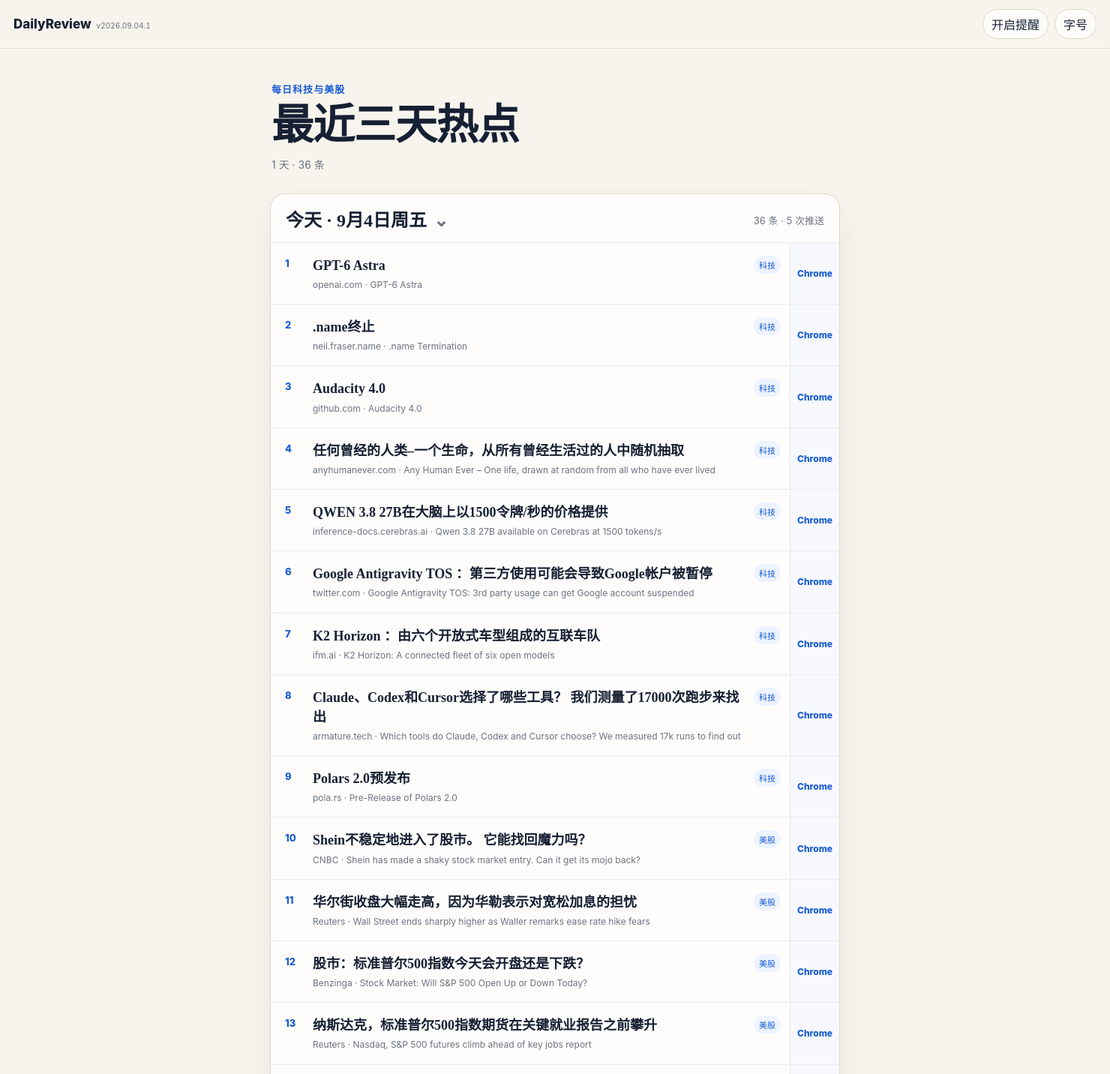
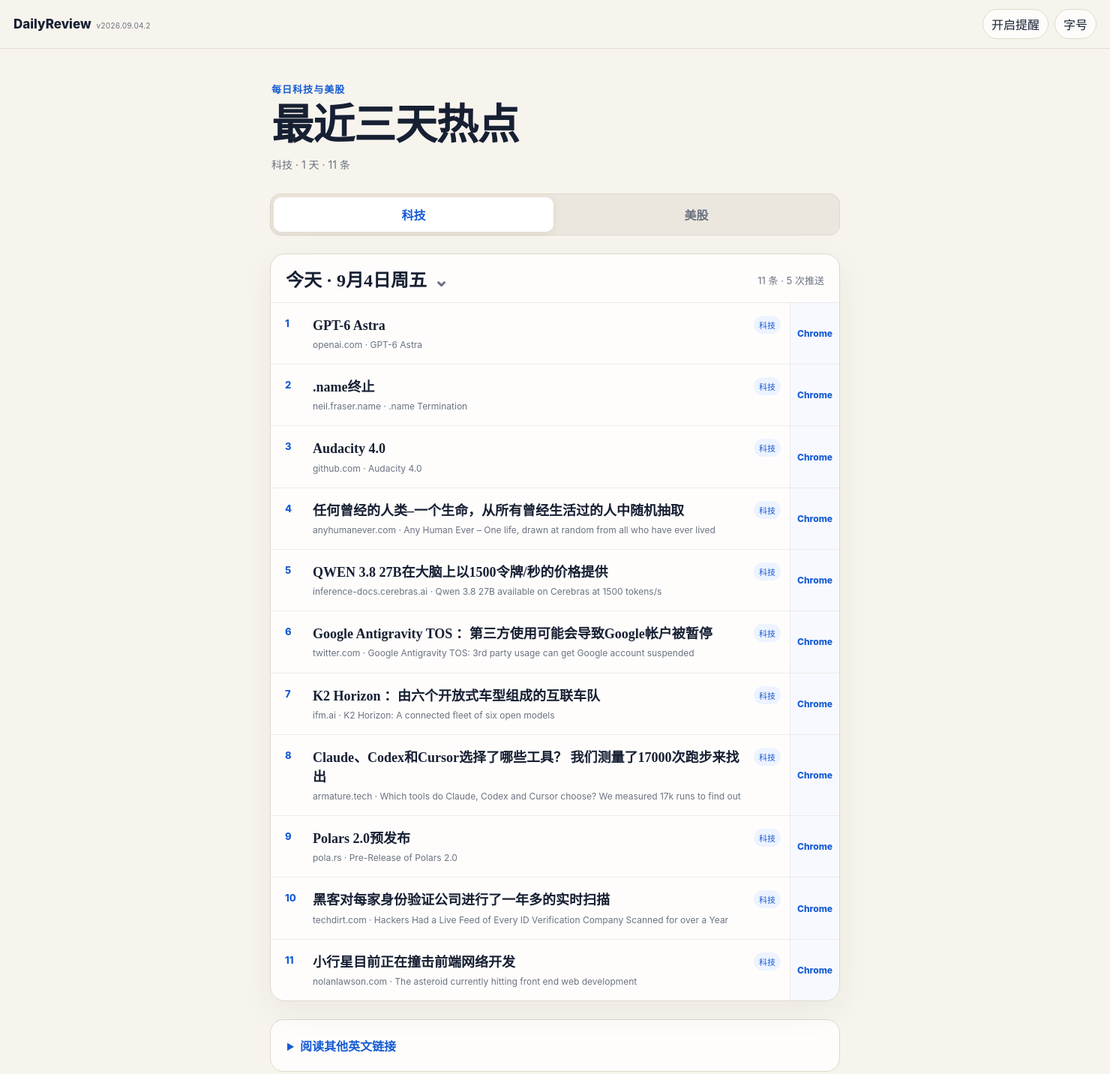
Before and after one commit to xf5464/DailyReview, an Electron app: page site/reader/index.html in a window 1480 px wide. Shown: the top 1432 px of the page at 75% size. Drawn offline with Linux system fonts and the light colour scheme.

Commit message:
feat(reader): split technology and market into tabs

```diff
--- a/site/reader/index.html
+++ b/site/reader/index.html
@@ -10,12 +10,12 @@
     <link rel="icon" href="../icon.svg" type="image/svg+xml" />
     <link rel="apple-touch-icon" href="../og.png" />
     <link rel="manifest" href="manifest.webmanifest" />
-    <link rel="stylesheet" href="reader.css?v=2026.09.04.1" />
-    <script src="reader.js?v=2026.09.04.1" defer></script>
+    <link rel="stylesheet" href="reader.css?v=2026.09.04.2" />
+    <script src="reader.js?v=2026.09.04.2" defer></script>
   </head>
   <body>
     <header class="topbar">
-      <div class="brand-group"><a class="brand" href="../">DailyReview</a><span class="version-badge">v2026.09.04.1</span></div>
+      <div class="brand-group"><a class="brand" href="../">DailyReview</a><span class="version-badge">v2026.09.04.2</span></div>
       <div class="actions">
         <button id="pushButton" type="button">开启提醒</button>
         <button id="fontButton" type="button" aria-label="调整字号">字号</button>
@@ -27,6 +27,11 @@
         <h1>最近三天热点</h1>
         <p id="archiveMeta" class="subtle" aria-live="polite">正在载入…</p>
       </section>
+
+      <nav class="category-tabs" role="tablist" aria-label="热点分类">
+        <button class="category-tab" type="button" role="tab" data-category="tech" aria-controls="daysContainer">科技</button>
+        <button class="category-tab" type="button" role="tab" data-category="market" aria-controls="daysContainer">美股</button>
+      </nav>
 
       <section id="daysContainer" class="days" aria-live="polite"></section>
 
--- a/site/reader/reader.css
+++ b/site/reader/reader.css
@@ -40,6 +40,19 @@ h1 { margin: 0; font-size: clamp(38px, 9vw, 56px); line-height: 1.08; }
 h2 { margin: 0; font-size: 28px; line-height: 1.25; }
 .subtle, .panel p, .install-hint span { color: var(--muted); line-height: 1.6; }
 .subtle { margin: 12px 0 0; font-size: 14px; }
+
+.category-tabs {
+  display: grid; grid-template-columns: 1fr 1fr; gap: 4px; margin: 0 0 24px; padding: 4px;
+  border: 1px solid var(--line); border-radius: 14px; background: rgba(222, 216, 202, .45);
+}
+.category-tab {
+  border: 0; border-radius: 10px; padding: 11px 16px; color: var(--muted);
+  background: transparent; font-weight: 760; cursor: pointer;
+}
+.category-tab[aria-selected="true"] {
+  color: var(--blue); background: white; box-shadow: 0 2px 10px rgba(53, 48, 38, .09);
+}
+.category-tab:active { transform: scale(.99); }
 
 .days { display: grid; gap: 24px; }
 .day { overflow: hidden; border: 1px solid var(--line); border-radius: 20px; background: var(--card); box-shadow: 0 14px 45px rgba(53, 48, 38, .06); }
--- a/site/reader/reader.js
+++ b/site/reader/reader.js
@@ -11,6 +11,7 @@ const refs = {
   days: document.querySelector('#daysContainer'),
   empty: document.querySelector('#emptyArchive'),
   archiveMeta: document.querySelector('#archiveMeta'),
+  tabs: [...document.querySelectorAll('.category-tab')],
   installHint: document.querySelector('#installHint'),
   push: document.querySelector('#pushButton'),
   form: document.querySelector('#readerForm'),
@@ -33,6 +34,7 @@ const refs = {
 };
 
 let archive = { days: [] };
+let activeCategory = localStorage.getItem('dailyreview-reader-category') === 'market' ? 'market' : 'tech';
 let currentUrl = '';
 let fontStep = Number(localStorage.getItem('dailyreview-reader-font') || 1);
 const fontSizes = [17, 19, 21, 23];
@@ -135,17 +137,33 @@ function itemButton(item, rank) {
   return row;
 }
 
+function updateCategoryTabs() {
+  refs.tabs.forEach((tab) => {
+    const selected = tab.dataset.category === activeCategory;
+    tab.setAttribute('aria-selected', String(selected));
+    tab.tabIndex = selected ? 0 : -1;
+  });
+}
+
 function renderArchive(value, fromCache = false) {
   archive = pruneArchive(value);
   localStorage.setItem(ARCHIVE_CACHE_KEY, JSON.stringify(archive));
   refs.days.replaceChildren();
-  refs.empty.hidden = archive.days.length > 0;
-  const total = archive.days.reduce((sum, day) => sum + (day.items?.length || 0), 0);
-  refs.archiveMeta.textContent = archive.days.length
-    ? `${archive.days.length} 天 · ${total} 条${fromCache ? ' · 本地缓存' : ''}`
-    : '等待下一次热点推送';
+  updateCategoryTabs();
 
-  archive.days.forEach((day) => {
+  const visibleDays = archive.days
+    .map((day) => ({
+      ...day,
+      items: (day.items || []).filter((item) => item.category === activeCategory),
+    }))
+    .filter((day) => day.items.length > 0);
+  const total = visibleDays.reduce((sum, day) => sum + day.items.length, 0);
+  refs.empty.hidden = visibleDays.length > 0;
+  refs.archiveMeta.textContent = visibleDays.length
+    ? `${categoryLabel(activeCategory)} · ${visibleDays.length} 天 · ${total} 条${fromCache ? ' · 本地缓存' : ''}`
+    : `最近三天暂无${categoryLabel(activeCategory)}热点`;
+
+  visibleDays.forEach((day) => {
     const section = document.createElement('section');
     section.className = 'day';
     const header = document.createElement('header');
@@ -163,13 +181,13 @@ function renderArchive(value, fromCache = false) {
     heading.append(headingText, caret);
     const count = document.createElement('span');
     count.className = 'day-count';
-    count.textContent = `${day.items?.length || 0} 条 · ${day.pushes?.length || 1} 次推送`;
+    count.textContent = `${day.items.length} 条 · ${day.pushes?.length || 1} 次推送`;
     header.append(heading, count);
     const list = document.createElement('ol');
     list.className = 'news-list';
-    list.id = `news-${day.date}`;
+    list.id = `news-${activeCategory}-${day.date}`;
     heading.setAttribute('aria-controls', list.id);
-    (day.items || []).forEach((item, index) => {
+    day.items.forEach((item, index) => {
       const row = document.createElement('li');
       row.append(itemButton(item, index + 1));
       list.append(row);
@@ -177,6 +195,13 @@ function renderArchive(value, fromCache = false) {
     section.append(header, list);
     refs.days.append(section);
   });
+}
+
+function selectCategory(category) {
+  if (!['tech', 'market'].includes(category) || category === activeCategory) return;
+  activeCategory = category;
+  localStorage.setItem('dailyreview-reader-category', category);
+  renderArchive(archive);
 }
 
 async function loadArchive() {
@@ -317,6 +342,7 @@ refs.days.addEventListener('click', (event) => {
   toggle.setAttribute('aria-expanded', String(!expanded));
   list.hidden = expanded;
 });
+refs.tabs.forEach((tab) => tab.addEventListener('click', () => selectCategory(tab.dataset.category)));
 refs.form.addEventListener('submit', (event) => {
   event.preventDefault();
   const url = refs.input.value.trim();
```
